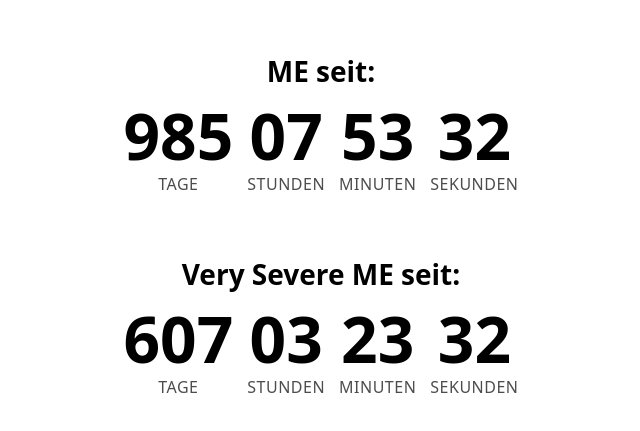
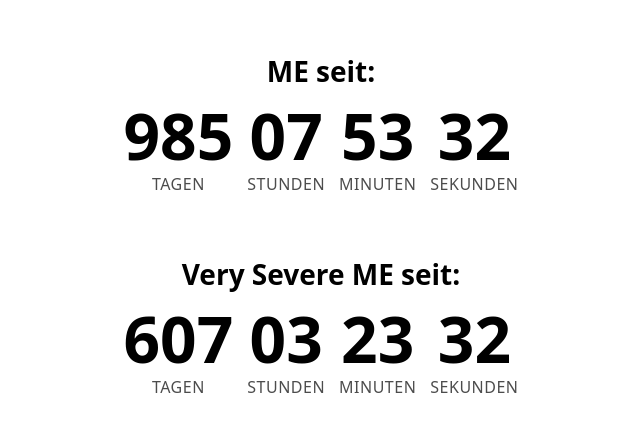
Before and after one commit to ConMe58/ME-Timer-, a plain HTML site: page index.html in a window 1280 px wide. Shown: the part 195-626 px from the top of the page, 319-959 px from the left. Drawn offline with Linux system fonts and the light colour scheme.

Commit message:
index.html aktualisieren

```diff
--- a/index.html
+++ b/index.html
@@ -69,7 +69,7 @@
   <div class="block">
     <h2>ME seit:</h2>
     <div class="timer">
-      <div class="col"><div id="d1" class="num">0</div><div class="label">TAGE</div></div>
+      <div class="col"><div id="d1" class="num">0</div><div class="label">TAGEN</div></div>
       <div class="col"><div id="h1" class="num">00</div><div class="label">STUNDEN</div></div>
       <div class="col"><div id="m1" class="num">00</div><div class="label">MINUTEN</div></div>
       <div class="col"><div id="s1" class="num">00</div><div class="label">SEKUNDEN</div></div>
@@ -79,7 +79,7 @@
   <div class="block">
     <h2>Very Severe ME seit:</h2>
     <div class="timer">
-      <div class="col"><div id="d2" class="num">0</div><div class="label">TAGE</div></div>
+      <div class="col"><div id="d2" class="num">0</div><div class="label">TAGEN</div></div>
       <div class="col"><div id="h2" class="num">00</div><div class="label">STUNDEN</div></div>
       <div class="col"><div id="m2" class="num">00</div><div class="label">MINUTEN</div></div>
       <div class="col"><div id="s2" class="num">00</div><div class="label">SEKUNDEN</div></div>
```
